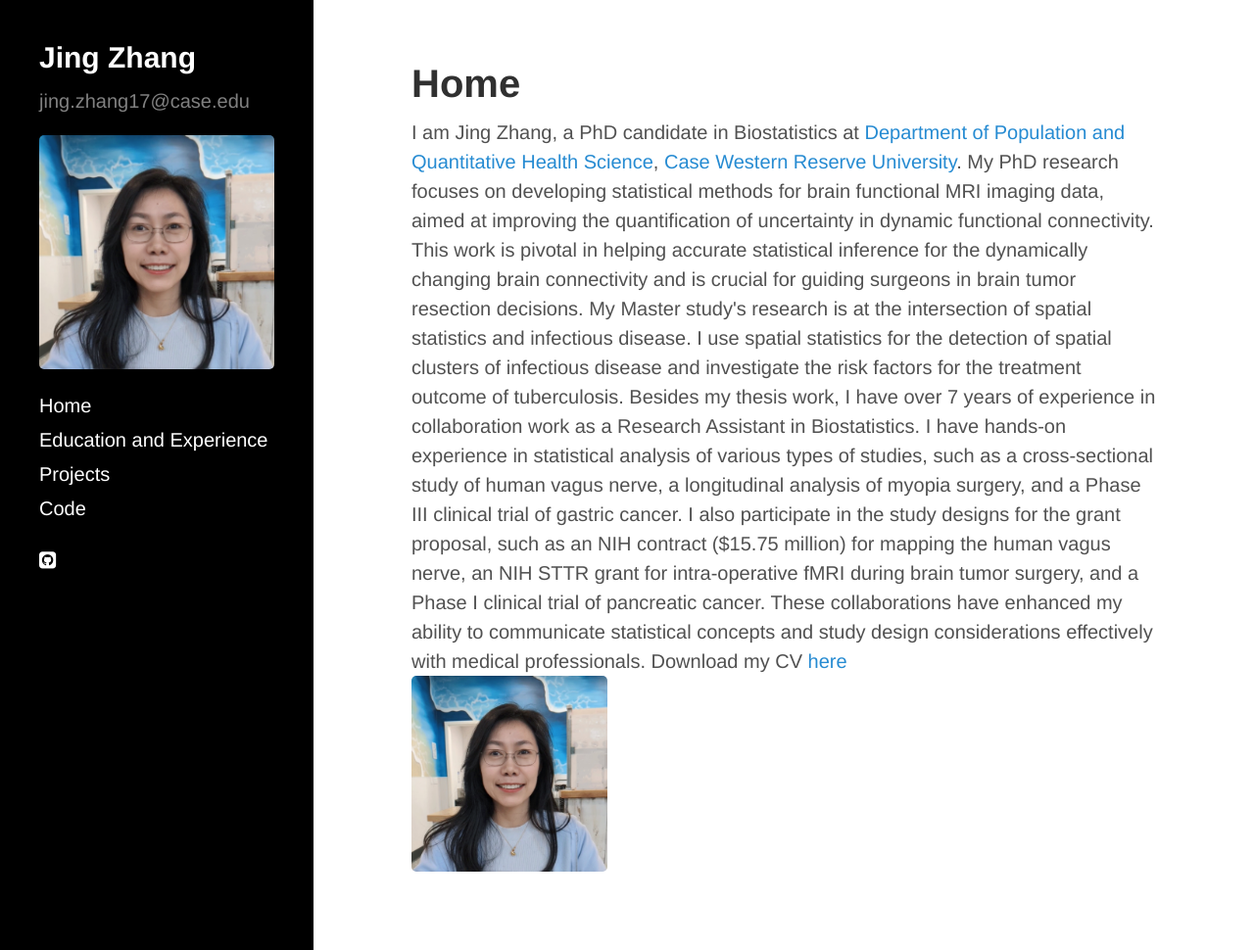
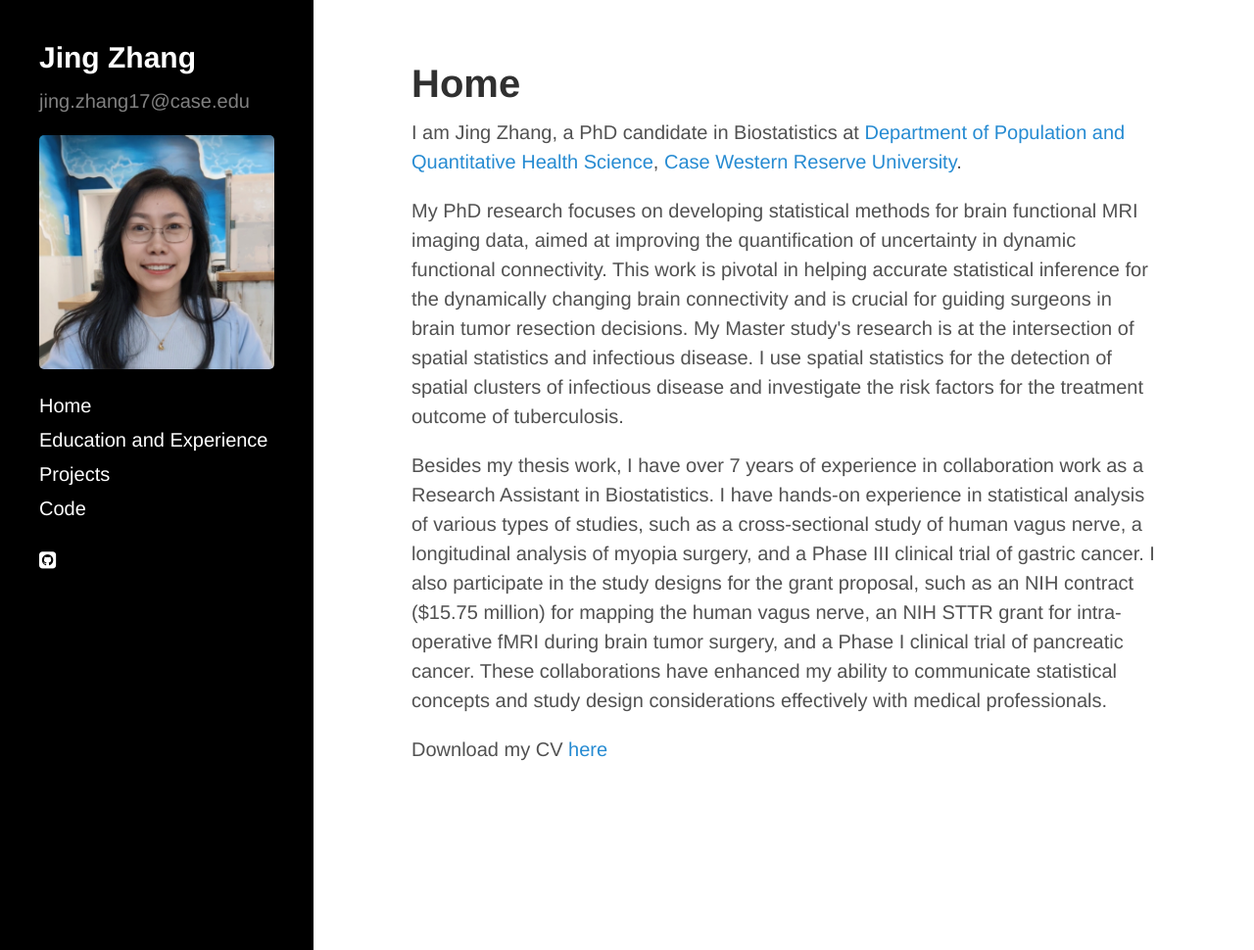
Before and after one commit to jingzhang1/jingzhang1.github.io, a Jekyll site: the page built from index.md, in a window 1280 px wide and 970 px high. Shown: the whole window at 98% size. Built offline with Jekyll 4.4.1, drawn with Linux system fonts in a browser that asks for light colours; nearby versions of some CDN libraries.

Commit message:
index.md

```diff
--- a/index.md
+++ b/index.md
@@ -13,7 +13,7 @@ title: Home
 I am Jing Zhang, a PhD candidate in Biostatistics at <a href="https://case.edu/medicine/pqhs/">Department of Population and Quantitative Health Science</a>, <a href="https://case.edu/">Case Western Reserve University</a>.
 
 
-My PhD research focuses on developing statistical methods for brain functional MRI imaging data,
+<p>My PhD research focuses on developing statistical methods for brain functional MRI imaging data,
 aimed at improving the quantification of uncertainty in dynamic functional connectivity. This work
 is pivotal in helping accurate statistical inference for the dynamically changing brain connectivity
 and is crucial for guiding surgeons in brain tumor resection decisions. My Master study's research is at
@@ -22,7 +22,7 @@ spatial clusters of infectious disease and investigate the risk factors for the
 tuberculosis.
 
 
-Besides my thesis work, I have over 7 years of experience in collaboration work as a Research
+<p>Besides my thesis work, I have over 7 years of experience in collaboration work as a Research
 Assistant in Biostatistics. I have hands-on experience in statistical analysis of various types of
 studies, such as a cross-sectional study of human vagus nerve, a longitudinal analysis of myopia
 surgery, and a Phase III clinical trial of gastric cancer. I also participate in the study designs for the
@@ -31,5 +31,4 @@ NIH STTR grant for intra-operative fMRI during brain tumor surgery, and a Phase
 pancreatic cancer. These collaborations have enhanced my ability to communicate statistical
 concepts and study design considerations effectively with medical professionals.
 
- Download my CV <a href="assets/pdfs/Resume_Jing Zhang 2024.pdf">here</a>
- <img src="https://github.com/jingzhang1/jingzhang1.github.io/blob/master/assets/images/new%20headshot.jpeg" width= "200" >
+ <p>Download my CV <a href="assets/pdfs/Resume_Jing Zhang 2024.pdf">here</a>
```
